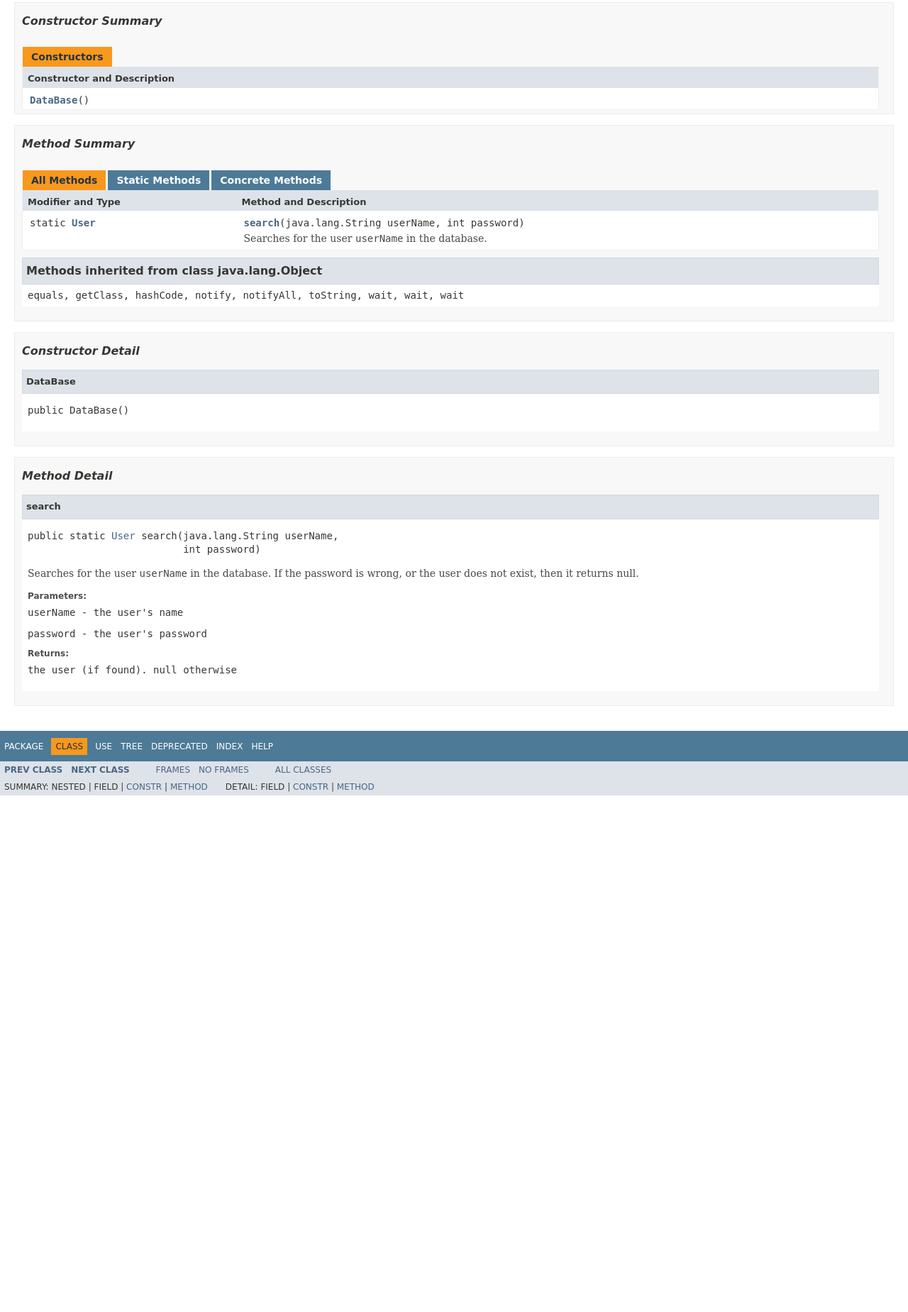
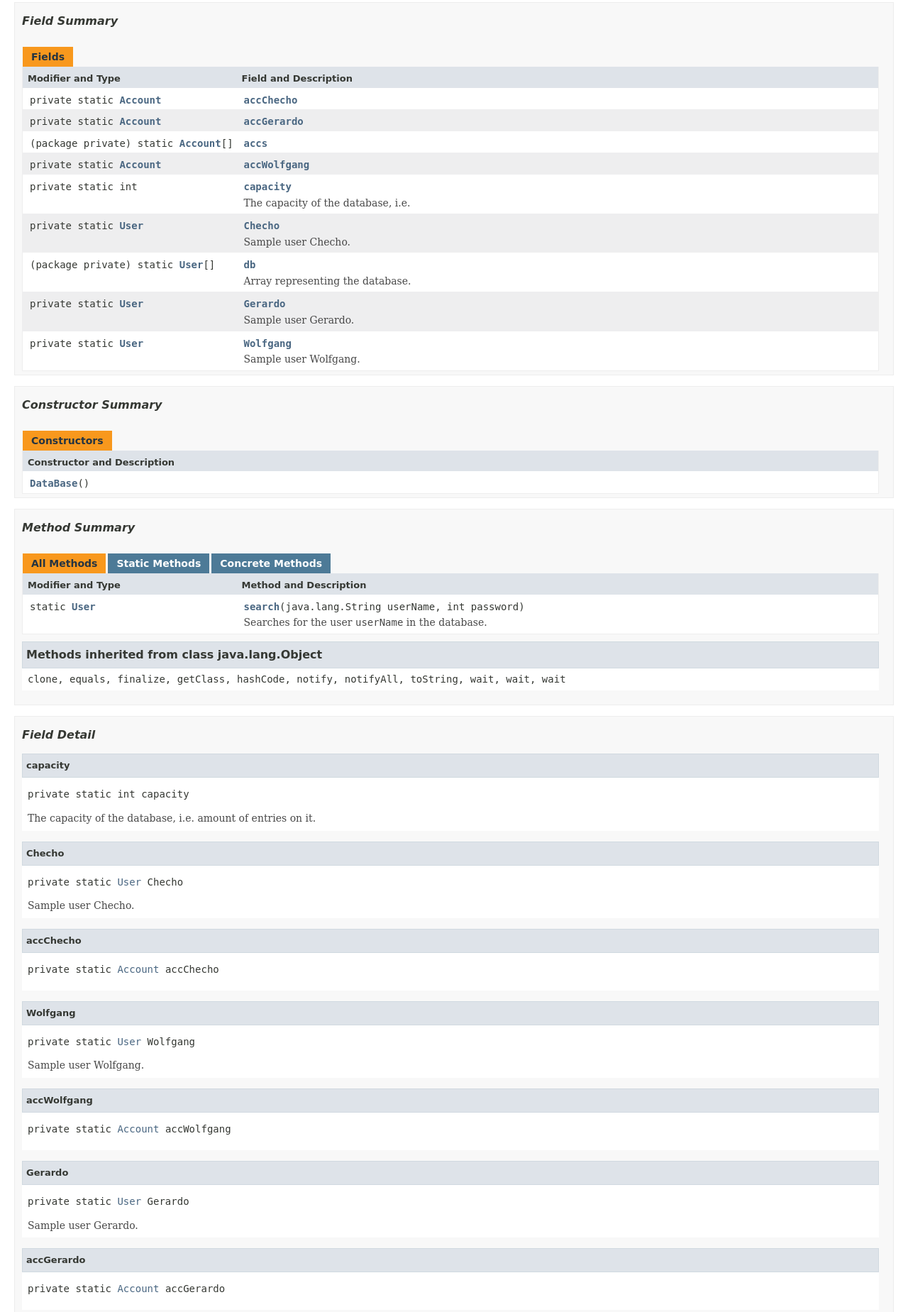
Before and after one commit to mchimento/Bank, a plain HTML site: page doc/bank/DataBase.html in a window 1280 px wide. Shown: the part 325-2174 px from the top of the page at 71% size. Before the commit the page ends 1446 px from the top, so only its background shows below. Drawn offline with Linux system fonts and the light colour scheme; a web font is replaced by a local one.

Commit message:
Update DataBase.html

```diff
--- a/doc/bank/DataBase.html
+++ b/doc/bank/DataBase.html
@@ -2,9 +2,9 @@
 <!-- NewPage -->
 <html lang="en">
 <head>
-<!-- Generated by javadoc (1.8.0_151) on Wed Nov 22 14:42:51 CET 2017 -->
+<!-- Generated by javadoc (1.8.0_151) on Mon Dec 11 14:29:19 CET 2017 -->
 <title>DataBase</title>
-<meta name="date" content="2017-11-22">
+<meta name="date" content="2017-12-11">
 <link rel="stylesheet" type="text/css" href="../stylesheet.css" title="Style">
 <script type="text/javascript" src="../script.js"></script>
 </head>
@@ -74,13 +74,13 @@ var activeTableTab = "activeTableTab";
 <ul class="subNavList">
 <li>Summary:&nbsp;</li>
 <li>Nested&nbsp;|&nbsp;</li>
-<li>Field&nbsp;|&nbsp;</li>
+<li><a href="#field.summary">Field</a>&nbsp;|&nbsp;</li>
 <li><a href="#constructor.summary">Constr</a>&nbsp;|&nbsp;</li>
 <li><a href="#method.summary">Method</a></li>
 </ul>
 <ul class="subNavList">
 <li>Detail:&nbsp;</li>
-<li>Field&nbsp;|&nbsp;</li>
+<li><a href="#field.detail">Field</a>&nbsp;|&nbsp;</li>
 <li><a href="#constructor.detail">Constr</a>&nbsp;|&nbsp;</li>
 <li><a href="#method.detail">Method</a></li>
 </ul>
@@ -117,6 +117,67 @@ extends java.lang.Object</pre>
 <div class="summary">
 <ul class="blockList">
 <li class="blockList">
+<!-- =========== FIELD SUMMARY =========== -->
+<ul class="blockList">
+<li class="blockList"><a name="field.summary">
+<!--   -->
+</a>
+<h3>Field Summary</h3>
+<table class="memberSummary" border="0" cellpadding="3" cellspacing="0" summary="Field Summary table, listing fields, and an explanation">
+<caption><span>Fields</span><span class="tabEnd">&nbsp;</span></caption>
+<tr>
+<th class="colFirst" scope="col">Modifier and Type</th>
+<th class="colLast" scope="col">Field and Description</th>
+</tr>
+<tr class="altColor">
+<td class="colFirst"><code>private static <a href="../bank/Account.html" title="class in bank">Account</a></code></td>
+<td class="colLast"><code><span class="memberNameLink"><a href="../bank/DataBase.html#accChecho">accChecho</a></span></code>&nbsp;</td>
+</tr>
+<tr class="rowColor">
+<td class="colFirst"><code>private static <a href="../bank/Account.html" title="class in bank">Account</a></code></td>
+<td class="colLast"><code><span class="memberNameLink"><a href="../bank/DataBase.html#accGerardo">accGerardo</a></span></code>&nbsp;</td>
+</tr>
+<tr class="altColor">
+<td class="colFirst"><code>(package private) static <a href="../bank/Account.html" title="class in bank">Account</a>[]</code></td>
+<td class="colLast"><code><span class="memberNameLink"><a href="../bank/DataBase.html#accs">accs</a></span></code>&nbsp;</td>
+</tr>
+<tr class="rowColor">
+<td class="colFirst"><code>private static <a href="../bank/Account.html" title="class in bank">Account</a></code></td>
+<td class="colLast"><code><span class="memberNameLink"><a href="../bank/DataBase.html#accWolfgang">accWolfgang</a></span></code>&nbsp;</td>
+</tr>
+<tr class="altColor">
+<td class="colFirst"><code>private static int</code></td>
+<td class="colLast"><code><span class="memberNameLink"><a href="../bank/DataBase.html#capacity">capacity</a></span></code>
+<div class="block">The capacity of the database, i.e.</div>
+</td>
+</tr>
+<tr class="rowColor">
+<td class="colFirst"><code>private static <a href="../bank/User.html" title="class in bank">User</a></code></td>
+<td class="colLast"><code><span class="memberNameLink"><a href="../bank/DataBase.html#Checho">Checho</a></span></code>
+<div class="block">Sample user Checho.</div>
+</td>
+</tr>
+<tr class="altColor">
+<td class="colFirst"><code>(package private) static <a href="../bank/User.html" title="class in bank">User</a>[]</code></td>
+<td class="colLast"><code><span class="memberNameLink"><a href="../bank/DataBase.html#db">db</a></span></code>
+<div class="block">Array representing the database.</div>
+</td>
+</tr>
+<tr class="rowColor">
+<td class="colFirst"><code>private static <a href="../bank/User.html" title="class in bank">User</a></code></td>
+<td class="colLast"><code><span class="memberNameLink"><a href="../bank/DataBase.html#Gerardo">Gerardo</a></span></code>
+<div class="block">Sample user Gerardo.</div>
+</td>
+</tr>
+<tr class="altColor">
+<td class="colFirst"><code>private static <a href="../bank/User.html" title="class in bank">User</a></code></td>
+<td class="colLast"><code><span class="memberNameLink"><a href="../bank/DataBase.html#Wolfgang">Wolfgang</a></span></code>
+<div class="block">Sample user Wolfgang.</div>
+</td>
+</tr>
+</table>
+</li>
+</ul>
 <!-- ======== CONSTRUCTOR SUMMARY ======== -->
 <ul class="blockList">
 <li class="blockList"><a name="constructor.summary">
@@ -159,7 +220,7 @@ extends java.lang.Object</pre>
 <!--   -->
 </a>
 <h3>Methods inherited from class&nbsp;java.lang.Object</h3>
-<code>equals, getClass, hashCode, notify, notifyAll, toString, wait, wait, wait</code></li>
+<code>clone, equals, finalize, getClass, hashCode, notify, notifyAll, toString, wait, wait, wait</code></li>
 </ul>
 </li>
 </ul>
@@ -169,6 +230,100 @@ extends java.lang.Object</pre>
 <div class="details">
 <ul class="blockList">
 <li class="blockList">
+<!-- ============ FIELD DETAIL =========== -->
+<ul class="blockList">
+<li class="blockList"><a name="field.detail">
+<!--   -->
+</a>
+<h3>Field Detail</h3>
+<a name="capacity">
+<!--   -->
+</a>
+<ul class="blockList">
+<li class="blockList">
+<h4>capacity</h4>
+<pre>private static&nbsp;int capacity</pre>
+<div class="block">The capacity of the database, i.e. amount of entries on it.</div>
+</li>
+</ul>
+<a name="Checho">
+<!--   -->
+</a>
+<ul class="blockList">
+<li class="blockList">
+<h4>Checho</h4>
+<pre>private static&nbsp;<a href="../bank/User.html" title="class in bank">User</a> Checho</pre>
+<div class="block">Sample user Checho.</div>
+</li>
+</ul>
+<a name="accChecho">
+<!--   -->
+</a>
+<ul class="blockList">
+<li class="blockList">
+<h4>accChecho</h4>
+<pre>private static&nbsp;<a href="../bank/Account.html" title="class in bank">Account</a> accChecho</pre>
+</li>
+</ul>
+<a name="Wolfgang">
+<!--   -->
+</a>
+<ul class="blockList">
+<li class="blockList">
+<h4>Wolfgang</h4>
+<pre>private static&nbsp;<a href="../bank/User.html" title="class in bank">User</a> Wolfgang</pre>
+<div class="block">Sample user Wolfgang.</div>
+</li>
+</ul>
+<a name="accWolfgang">
+<!--   -->
+</a>
+<ul class="blockList">
+<li class="blockList">
+<h4>accWolfgang</h4>
+<pre>private static&nbsp;<a href="../bank/Account.html" title="class in bank">Account</a> accWolfgang</pre>
+</li>
+</ul>
+<a name="Gerardo">
+<!--   -->
+</a>
+<ul class="blockList">
+<li class="blockList">
+<h4>Gerardo</h4>
+<pre>private static&nbsp;<a href="../bank/User.html" title="class in bank">User</a> Gerardo</pre>
+<div class="block">Sample user Gerardo.</div>
+</li>
+</ul>
+<a name="accGerardo">
+<!--   -->
+</a>
+<ul class="blockList">
+<li class="blockList">
+<h4>accGerardo</h4>
+<pre>private static&nbsp;<a href="../bank/Account.html" title="class in bank">Account</a> accGerardo</pre>
+</li>
+</ul>
+<a name="db">
+<!--   -->
+</a>
+<ul class="blockList">
+<li class="blockList">
+<h4>db</h4>
+<pre>static&nbsp;<a href="../bank/User.html" title="class in bank">User</a>[] db</pre>
+<div class="block">Array representing the database.</div>
+</li>
+</ul>
+<a name="accs">
+<!--   -->
+</a>
+<ul class="blockListLast">
+<li class="blockList">
+<h4>accs</h4>
+<pre>static&nbsp;<a href="../bank/Account.html" title="class in bank">Account</a>[] accs</pre>
+</li>
+</ul>
+</li>
+</ul>
 <!-- ========= CONSTRUCTOR DETAIL ======== -->
 <ul class="blockList">
 <li class="blockList"><a name="constructor.detail">
@@ -264,13 +419,13 @@ extends java.lang.Object</pre>
 <ul class="subNavList">
 <li>Summary:&nbsp;</li>
 <li>Nested&nbsp;|&nbsp;</li>
-<li>Field&nbsp;|&nbsp;</li>
+<li><a href="#field.summary">Field</a>&nbsp;|&nbsp;</li>
 <li><a href="#constructor.summary">Constr</a>&nbsp;|&nbsp;</li>
 <li><a href="#method.summary">Method</a></li>
 </ul>
 <ul class="subNavList">
 <li>Detail:&nbsp;</li>
-<li>Field&nbsp;|&nbsp;</li>
+<li><a href="#field.detail">Field</a>&nbsp;|&nbsp;</li>
 <li><a href="#constructor.detail">Constr</a>&nbsp;|&nbsp;</li>
 <li><a href="#method.detail">Method</a></li>
 </ul>
```
